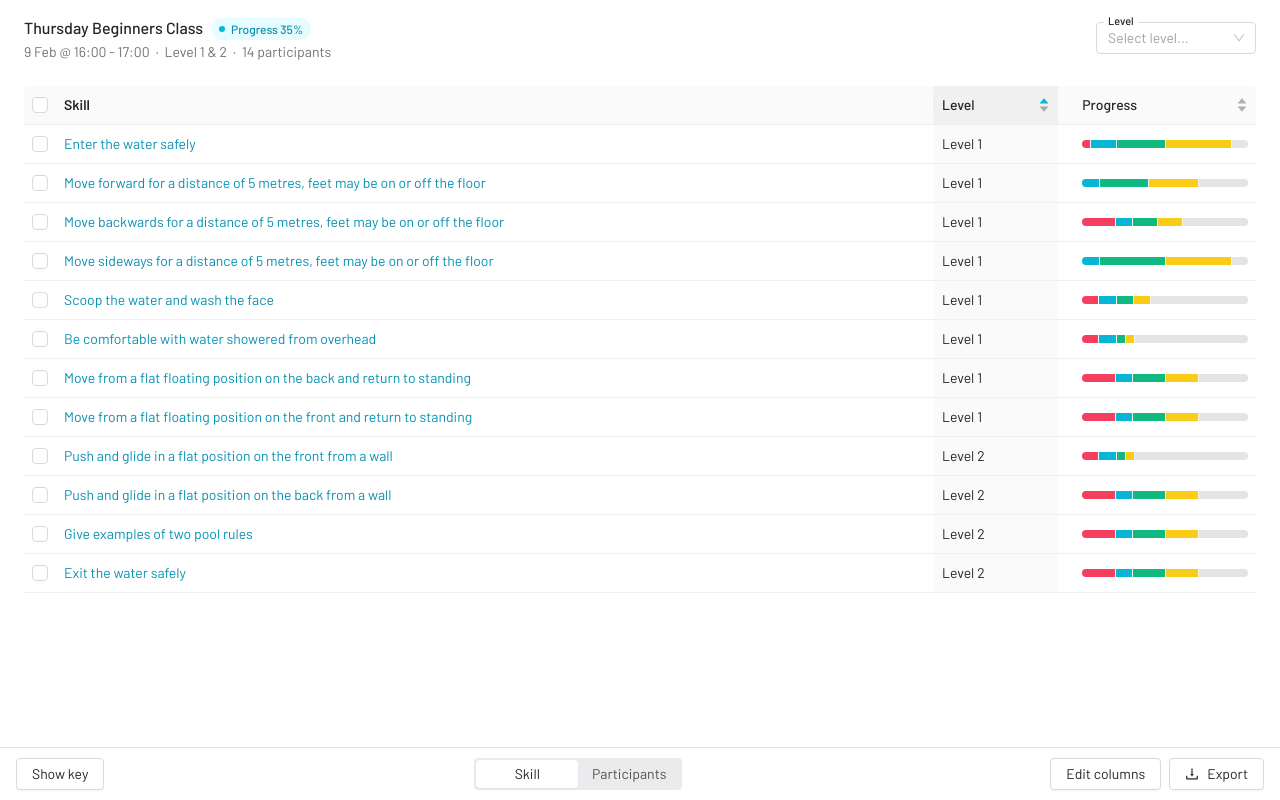
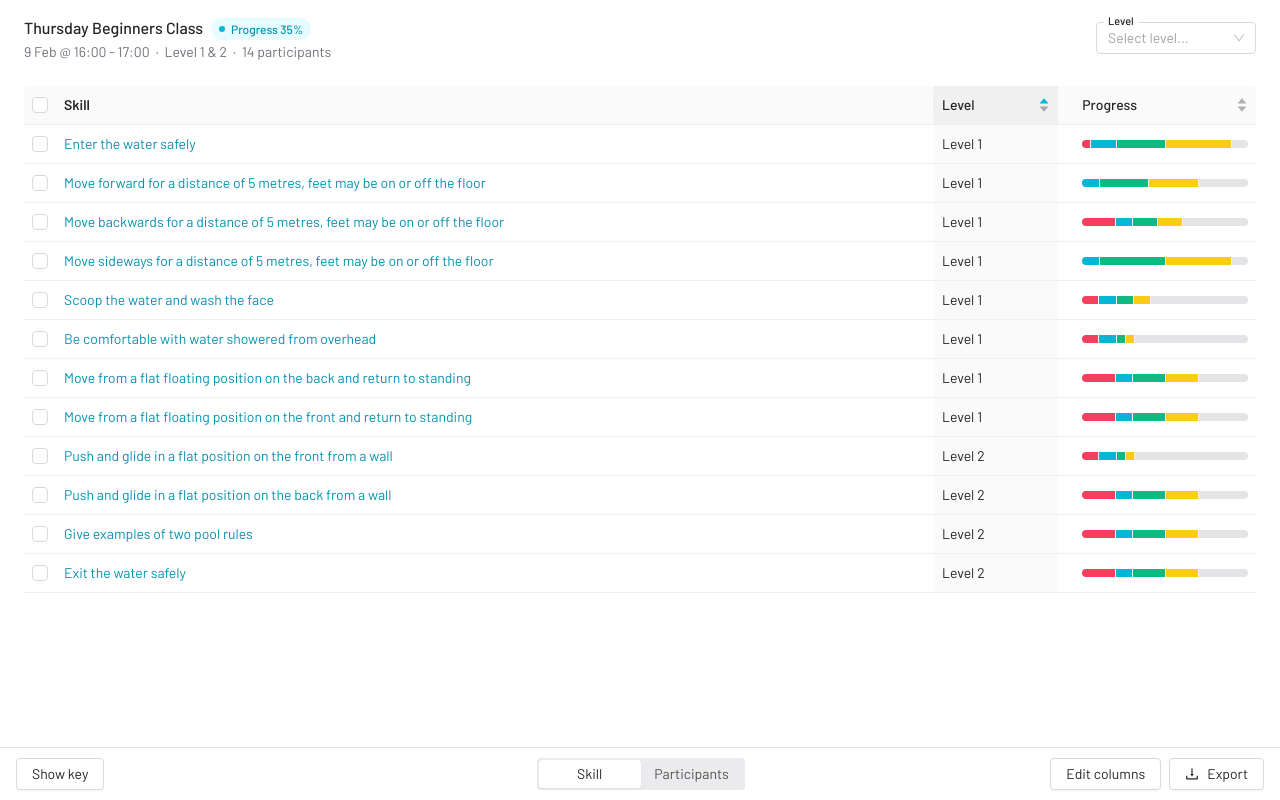
Before and after one commit to 2ne/LoveAdmin, a React (Vite) app: page /DevProgramme in a window 1280 px wide. Built offline with nearby package versions, Linux system fonts and the light colour scheme.

Commit message:
Update dev-programme.tsx

```diff
--- a/src/loveadmin/dev-programme/dev-programme.tsx
+++ b/src/loveadmin/dev-programme/dev-programme.tsx
@@ -541,7 +541,7 @@ const DevProgrammeModal: React.FC = () => {
         </Content>
       </div>
       <footer className="font-body fixed gap-2 left-0 flex items-center justify-between bottom-0 transition-all right-0 z-10 py-2.5 px-4 bg-white border-t border-b-0 border-solid border-x-0 border-neutral-200">
-        <div className="flex items-center justify-end pr-0.5">
+        <div className="w-full flex-grow flex items-center justify-start pr-0.5">
           <Popover
             content={<PopoverContent />}
             trigger="click"
@@ -557,7 +557,7 @@ const DevProgrammeModal: React.FC = () => {
             className="bg-neutral-200/75 w-52"
           />
         </div>
-        <div className="flex items-center gap-2">
+        <div className="flex items-center justify-end flex-grow w-full gap-2">
           <Button>Edit columns</Button>
           <Button icon={<DownloadOutlined />}>Export</Button>
         </div>
```
